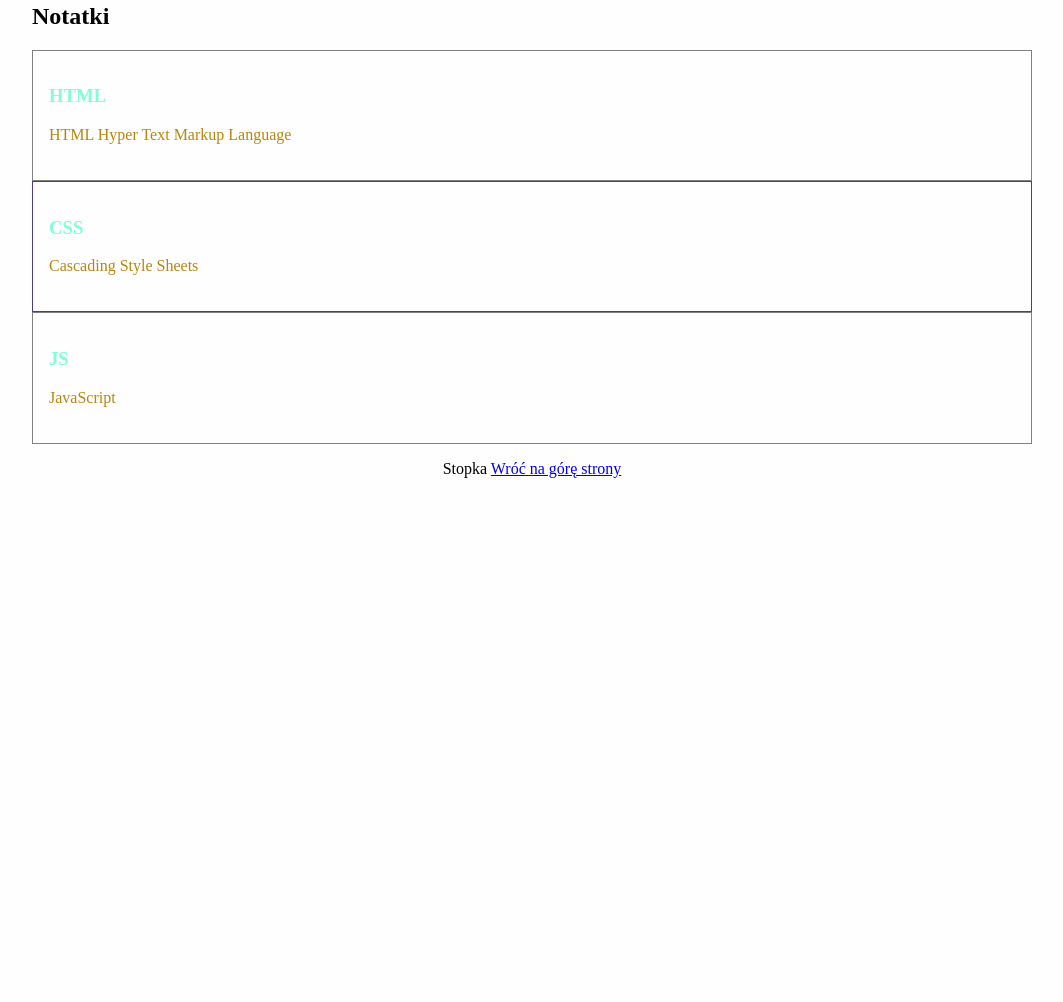
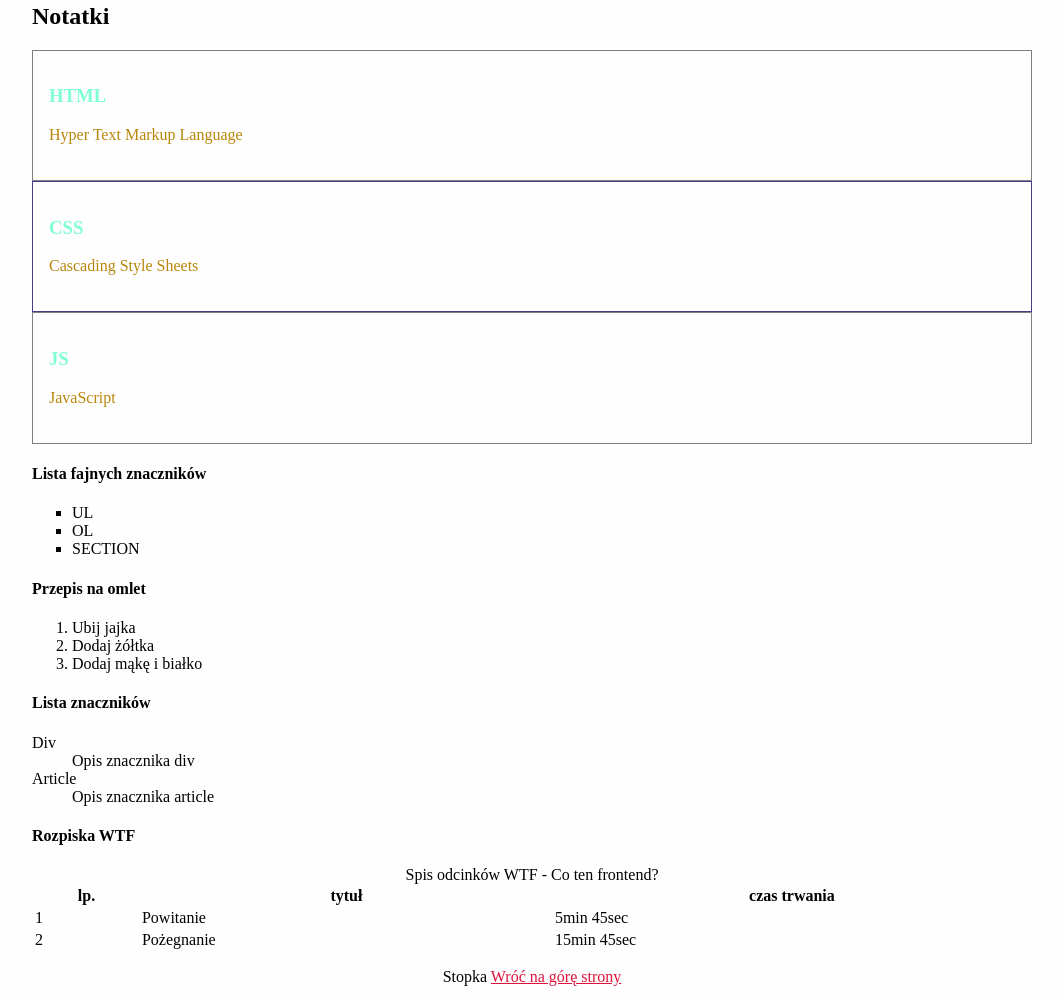
Before and after one commit to damiaNR10/homepage, a plain HTML site: page index.html in a window 1280 px wide. Shown: the part 826-1828 px from the top of the page, without its empty margins (108-1171 px from the left). Before the commit the page ends 1320 px from the top, so only its background shows below. Drawn offline with Linux system fonts and the light colour scheme.

Commit message:
new content - lists and table

```diff
--- a/index.html
+++ b/index.html
@@ -16,23 +16,23 @@
     </header>
 
     <main class="main">
-      <header id="top">
-        <h1 class="main-heading main-heading--js">Imię i nazwisko - Homepage - Strona domowa</h1>
+      <header class="main__haeder" id="top">
+        <h1 class="main__heading main__heading--js">Imię i nazwisko - Homepage - Strona domowa</h1>
       </header>
 
       <section class="main-section">
         <h2 class="main-section__header">Kim jestem?</h2>
-        <img src="/img/sea.jpg" alt="sea" />
+        <img class="main-section__picture" src="/img/sea.jpg" alt="sea" />
         <p class="main-section__description">Lorem ipsum</p>
         <p class="main-section__description">Lorem ipsum - <a class="main-section__link" href="#notatki">Przejdź do notatek</a></p>
         <p class="main-section__description main-section__description--js"></p>
       </section>
 
-      <section id="notatki">
+      <section class="notes" id="notatki">
         <h2 class="section-header">Notatki</h2>
         <article class="week-summary">
           <h3 class="week-summary__title">HTML</h3>
-          <p class="week-summary__description">HTML Hyper Text Markup Language</p>
+          <p class="week-summary__description">Hyper Text Markup Language</p>
         </article>
         <article class="week-summary week-summary--special">
           <h3 class="week-summary__title">CSS</h3>
@@ -42,11 +42,61 @@
           <h3 class="week-summary__title">JS</h3>
           <p class="week-summary__description">JavaScript</p>
         </article>
+        <section>
+          <h4>Lista fajnych znaczników</h4>
+          <ul class="list">
+            <li class="list__item">UL</li>
+            <li class="list__item">OL</li>
+            <li class="list__item">SECTION</li>
+          </ul>
+        </section>
+        <section>
+          <h4>Przepis na omlet</h4>
+          <ol>
+            <li>Ubij jajka</li>
+            <li>Dodaj żółtka</li>
+            <li>Dodaj mąkę i białko</li>
+          </ol>
+        </section>
+        <section>
+          <h4>Lista znaczników</h4>
+          <dl>
+            <dt>Div</dt>
+            <dd>Opis znacznika div</dd>
+            <dt>Article</dt>
+            <dd>Opis znacznika article</dd>
+          </dl>
+        </section>
+        <section>
+          <h4>Rozpiska WTF</h4>
+          <table class="table">
+            <caption>Spis odcinków WTF - Co ten frontend?</caption>
+            <thead>
+              <tr>
+                <th>lp.</th>
+                <th>tytuł</th>
+                <th>czas trwania</th>
+              </tr>
+            </thead>
+            <tbody>
+              <tr>
+                <td>1</td>
+                <td>Powitanie</td>
+                <td>5min 45sec</td>
+              </tr>
+              <tr>
+                <td>2</td>
+                <td>Pożegnanie</td>
+                <td>15min 45sec</td>
+              </tr>
+            </tbody>
+          </table>
+        </section>
       </section>
     </main>
 
     <footer class="footer">
-      <p class="footer__content">Stopka <a href="#top">Wróć na górę strony</a></p>
+      <p class="footer__content">Stopka <a class="footer__link" href="#top">Wróć na górę strony</a></p>
     </footer>
 
     <script src="main.js"></script>
--- a/main.js
+++ b/main.js
@@ -1,10 +1,25 @@
 const name = "John";
 const age = 27;
 
-console.log(`Cześć, mam na imie ${name} i mam ${age} lat`);
+// console.log(`Cześć, mam na imie ${name} i mam ${age} lat`);
 
-// const heading = document.querySelector('.main-heading--js');
-// heading.innerHTML = `Cześć, mam na imie ${name} i mam ${age} lat`;
+//const emptyParagraph = document.querySelector('.main-section__description--js');
+//emptyParagraph.innerHTML = `Cześć, mam na imie ${name} i mam ${age} lat`;
 
-const content = document.querySelector('.main-section__description--js');
-content.innerHTML = `Cześć, mam na imie ${name} i mam ${age} lat`;
+// function greet(age, name) {
+//     return `Cześć, mam na imie ${name} i mam ${age} lat`;
+// }
+
+//Notacja fat arrow function
+const greet = (age, name) => {
+    console.log(`Cześć, mam na imie ${name} i mam ${age} lat`);
+}
+
+greet(age, name);
+
+function createContent(selector, content) {
+    const emptySelector = document.querySelector(selector);
+    emptySelector.innerHTML = content;
+}
+
+createContent('.main-section__description--js', 'Hello World!');
--- a/style.css
+++ b/style.css
@@ -25,12 +25,16 @@ body {
   text-align: center;
 }
 
+.footer__link {
+  color: crimson;
+}
+
 .main {
   max-width: 1000px;
   margin: 0 auto;
 }
 
-.main-heading {
+.main__heading {
   color: blue;
 }
 
@@ -67,6 +71,18 @@ body {
   color: black;
 }
 
+.list {
+  list-style: square;
+}
+
+.list__item {
+
+}
+
+.table {
+  width: 100%;
+}
+
 .week-summary {
   padding: 16px;
   border: 1px solid gray;
```
Also changed, not shown: nauka-html.html (+2 -2 lines).
